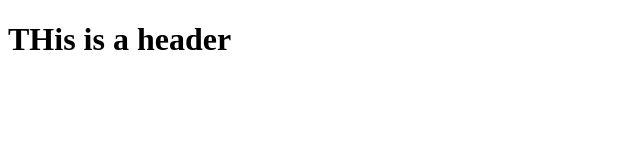
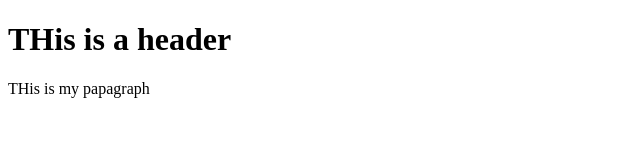
Before and after one commit to jaydavis74/git-test, a plain HTML site: page index.html in a window 1280 px wide. Shown: the whole page, without its empty margins (0-640 px from the left). Drawn offline with Linux system fonts and the light colour scheme.

Commit message:
second commit

```diff
--- a/index.html
+++ b/index.html
@@ -2,5 +2,6 @@
 <html>
     <body>
         <h1>THis is a header</h1>
+        <p>THis is my papagraph</p>
     </body>
 </html>
```
